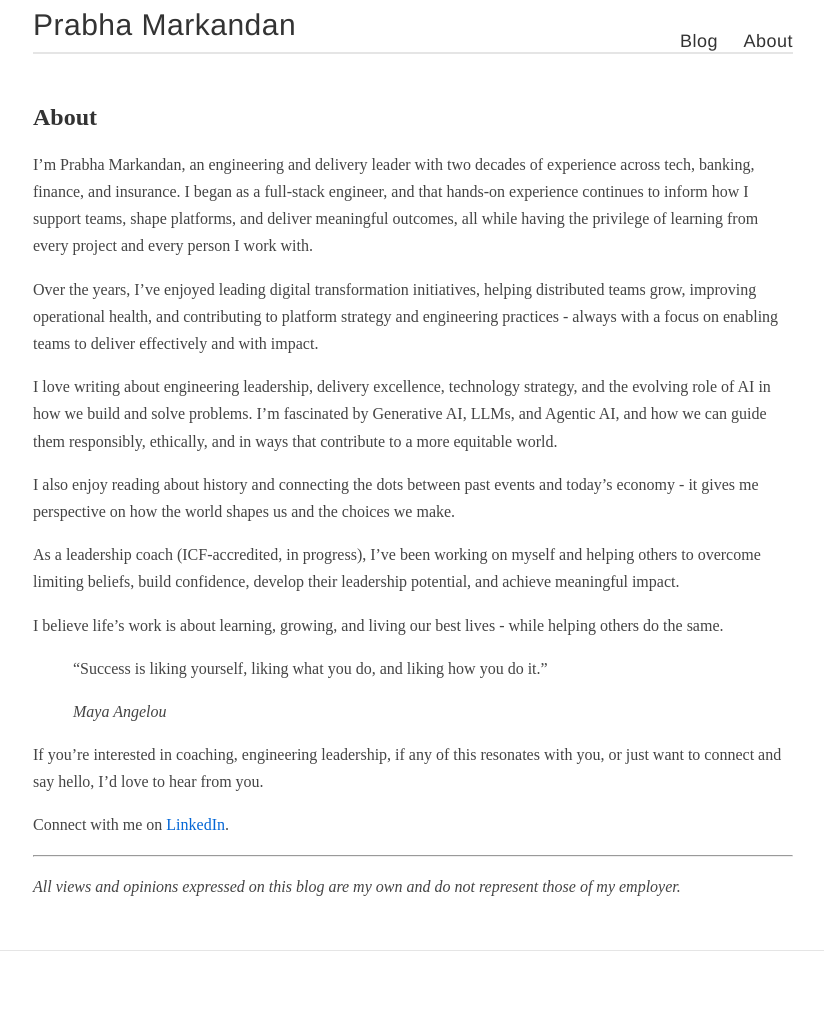
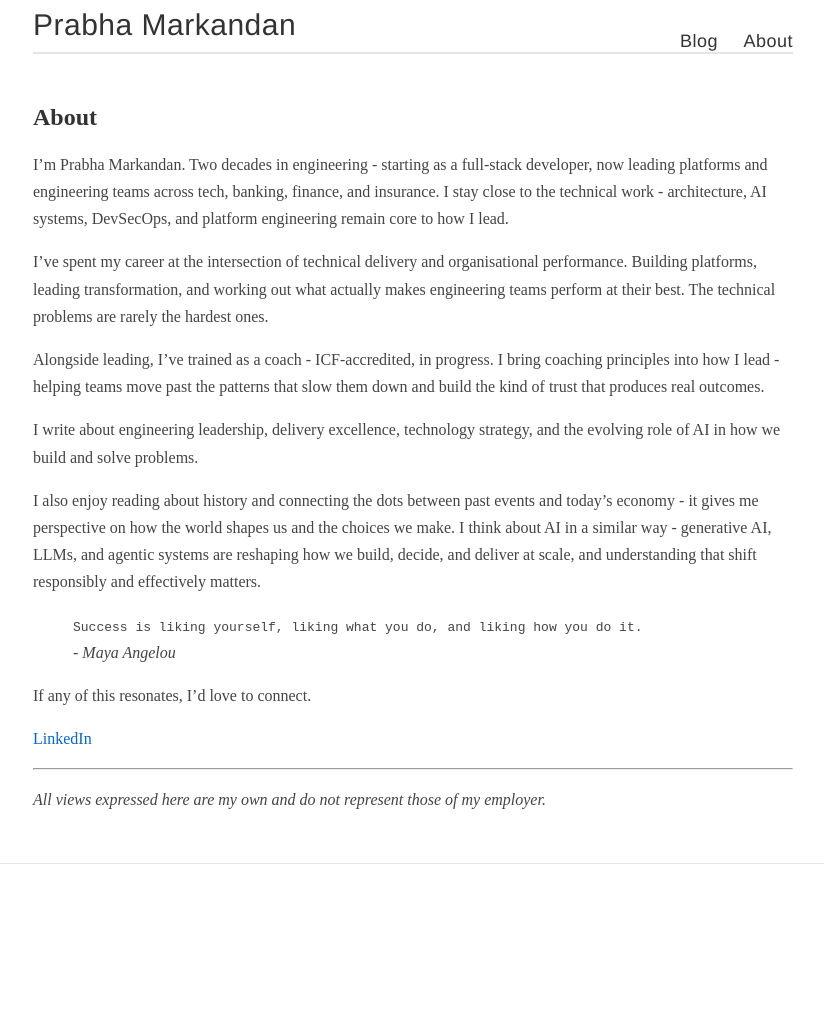
Before and after one commit to prabhamarkandan/prabhamarkandan.github.io, a Jekyll site: the page built from about.md, in a window 1280 px wide. Shown: the whole page, without its empty margins (227-1051 px from the left). Built offline with Jekyll 4.4.1, drawn with Linux system fonts in a browser that asks for light colours; after the commit the page ends 927 px from its top, so only the background shows below that.

Commit message:
Update About page with new bio

```diff
--- a/about.md
+++ b/about.md
@@ -4,28 +4,23 @@ title: About
 permalink: /about/
 ---
 
-I’m Prabha Markandan, an engineering and delivery leader with two decades of experience across tech, banking, finance, and insurance.
-I began as a full-stack engineer, and that hands-on experience continues to inform how I support teams, shape platforms, and deliver meaningful outcomes, all while having the privilege of learning from every project and every person I work with.
+I'm Prabha Markandan. Two decades in engineering - starting as a full-stack developer, now leading platforms and engineering teams across tech, banking, finance, and insurance. I stay close to the technical work - architecture, AI systems, DevSecOps, and platform engineering remain core to how I lead.
 
-Over the years, I’ve enjoyed leading digital transformation initiatives, helping distributed teams grow, improving operational health, and contributing to platform strategy and engineering practices - always with a focus on enabling teams to deliver effectively and with impact.
+I've spent my career at the intersection of technical delivery and organisational performance. Building platforms, leading transformation, and working out what actually makes engineering teams perform at their best. The technical problems are rarely the hardest ones.
 
-I love writing about engineering leadership, delivery excellence, technology strategy, and the evolving role of AI in how we build and solve problems. I’m fascinated by Generative AI, LLMs, and Agentic AI, and how we can guide them responsibly, ethically, and in ways that contribute to a more equitable world.
+Alongside leading, I've trained as a coach - ICF-accredited, in progress. I bring coaching principles into how I lead - helping teams move past the patterns that slow them down and build the kind of trust that produces real outcomes.
 
-I also enjoy reading about history and connecting the dots between past events and today’s economy - it gives me perspective on how the world shapes us and the choices we make.
+I write about engineering leadership, delivery excellence, technology strategy, and the evolving role of AI in how we build and solve problems.
 
-As a leadership coach (ICF-accredited, in progress), I’ve been working on myself and helping others to overcome limiting beliefs, build confidence, develop their leadership potential, and achieve meaningful impact.
+I also enjoy reading about history and connecting the dots between past events and today's economy - it gives me perspective on how the world shapes us and the choices we make. I think about AI in a similar way - generative AI, LLMs, and agentic systems are reshaping how we build, decide, and deliver at scale, and understanding that shift responsibly and effectively matters.
 
-I believe life’s work is about learning, growing, and living our best lives - while helping others do the same.
+> `Success is liking yourself, liking what you do, and liking how you do it.`
+> *- Maya Angelou*
 
-> "Success is liking yourself, liking what you do, and liking how you do it."
->
-> *Maya Angelou*
+If any of this resonates, I'd love to connect.
 
-
-If you’re interested in coaching, engineering leadership, if any of this resonates with you, or just want to connect and say hello, I’d love to hear from you.
-
-Connect with me on [LinkedIn](https://www.linkedin.com/in/prabha-markandan-24816918/).
+[LinkedIn](https://www.linkedin.com/in/prabha-markandan-24816918/)
 
 ---
 
-*All views and opinions expressed on this blog are my own and do not represent those of my employer.*
+*All views expressed here are my own and do not represent those of my employer.*
```
